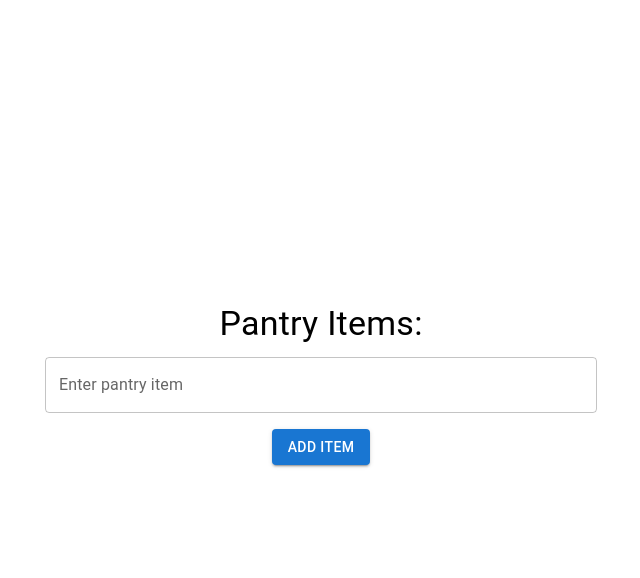
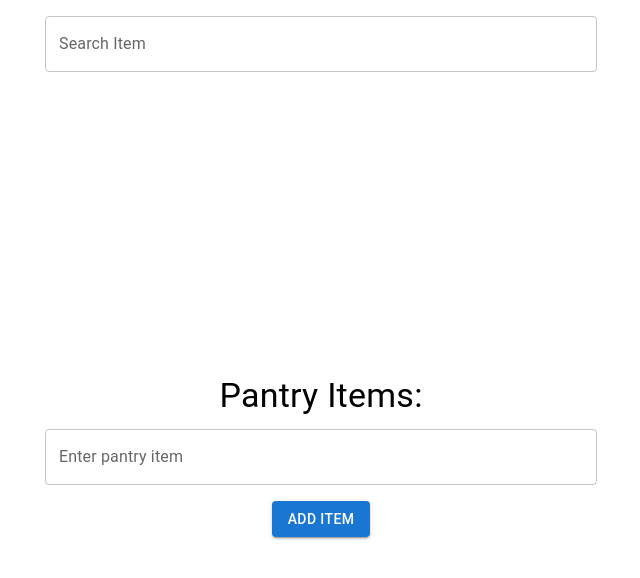
Before and after one commit to PravallikaBollavaram/Pantry, a Next.js app: page / in a window 1280 px wide. Shown: the top 578 px of the page, without its empty margins (319-959 px from the left). Built offline with nearby package versions, Linux system fonts and the light colour scheme.

Commit message:
implemented serach operation

```diff
--- a/app/page.js
+++ b/app/page.js
@@ -30,6 +30,8 @@ export default function Home() {
   const [item, setItem] = useState(''); // State for the input field
   const [items, setItems] = useState([]); // State for the list of items
   const [editingIndex, setEditingIndex] = useState(null); // State for the editing index, initial value of editingIndex is null
+  const [searchQuery, setSearchQuery] = useState(''); // State for the search query
+
 
   const handleAddItem = () => { //handleAddItem adds a new item to the list or updates existing item
     if (item.trim() !== '') { //trim() is used to remove leading and trailing spaces from a string
@@ -98,8 +100,25 @@ export default function Home() {
     setItems(updatedItems);
   };
 
+  const handleSearchChange = (e) => {
+    setSearchQuery(e.target.value) //we are using seSearchQuery function to assign the value we are searching to searchQuery variable
+  };
+  const filteredItems = items.filter(item =>
+    item.name.toLowerCase().includes(searchQuery.toLowerCase())
+  );
+
+
+
   return (
     <Container maxWidth="sm">
+      <TextField
+          label="Search Item"
+          variant="outlined"
+          fullWidth
+          value={searchQuery}
+          onChange={handleSearchChange}
+          sx={{marginTop:2}}
+        />
       <Box
         sx={{
           display: 'flex',
@@ -128,7 +147,7 @@ export default function Home() {
           {editingIndex !== null ? 'Update Item' : 'Add Item'}
         </Button>
         <List sx={{ marginTop: 2, width: '100%' }}>
-          {items.map((item, index) => (
+          {filteredItems.map((item, index) => (
             <ListItem key={index} sx={{ display: 'flex', alignItems: 'center' }}>
               <ListItemText primary={item.name} />
               <Box sx={{ display: 'flex', alignItems: 'center' }}>
```
